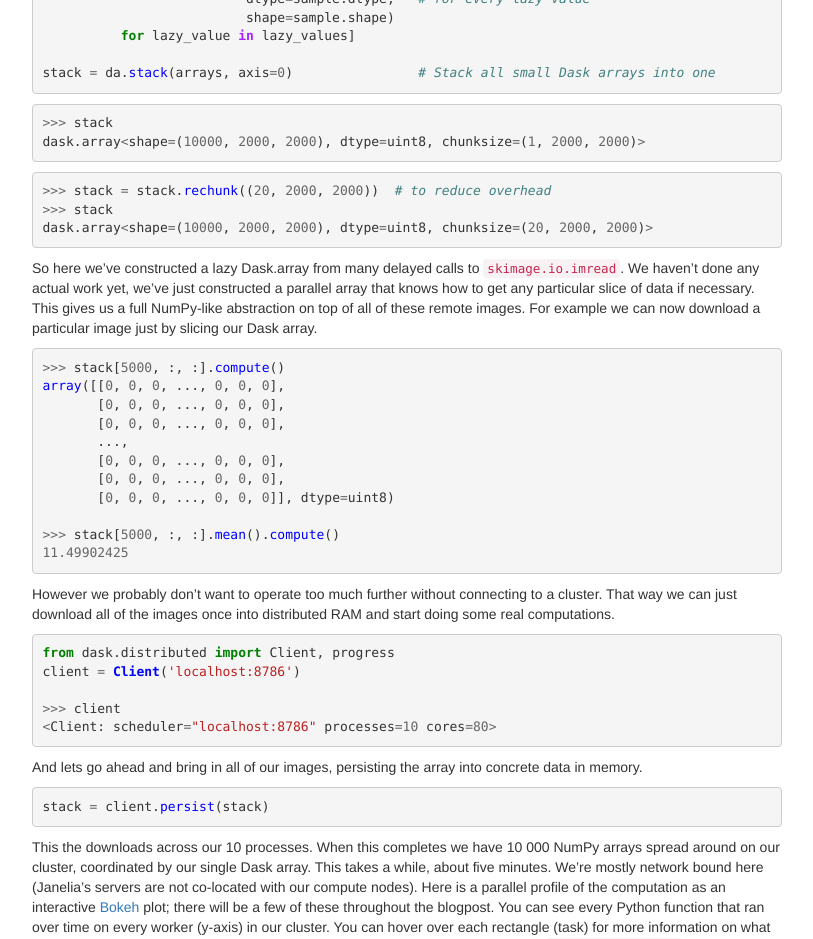
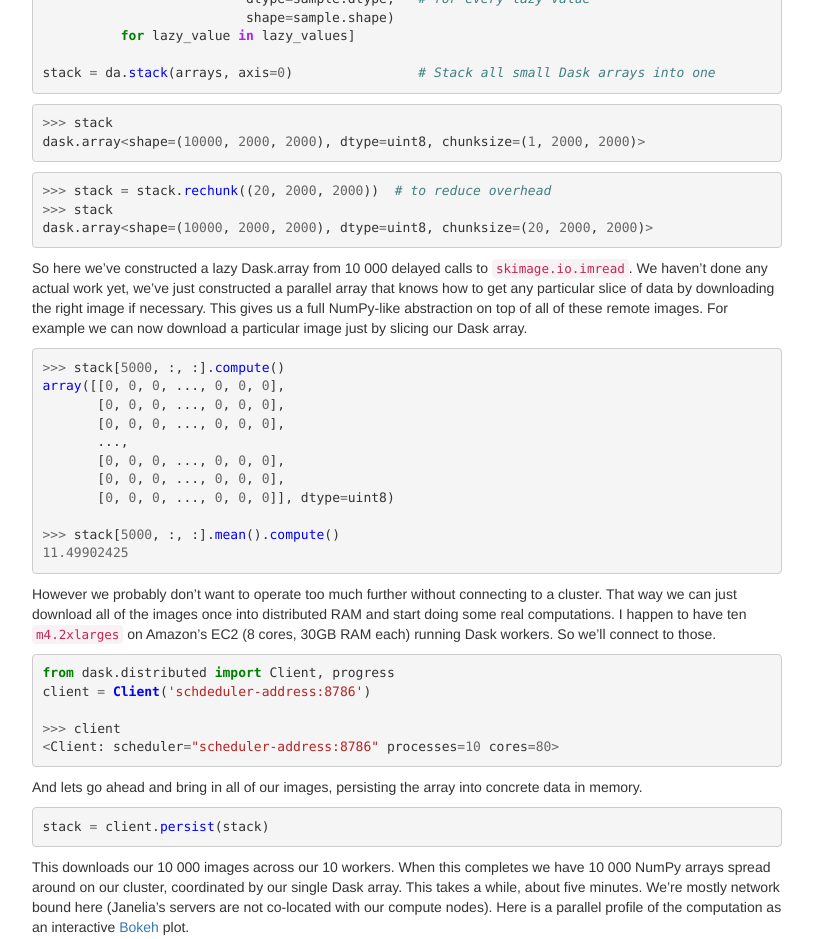
Before and after one commit to besyskymnbk/blog, a Jekyll site: the page built from _posts/work/2016-12-31-dask-images.md, in a window 1280 px wide and 1400 px high, scrolled down 2100 px. Shown: the top 939 px of the window, without its empty margins (233-1046 px from the left). Built offline with Jekyll 4.4.1, drawn with Linux system fonts in a browser that asks for light colours; comment, search, counter and statistics services are not loaded; some of the changed text lies outside the part shown.

Commit message:
small edits to dask images blogpost

````diff
--- a/_posts/work/2016-12-31-dask-images.md
+++ b/_posts/work/2016-12-31-dask-images.md
@@ -116,12 +116,12 @@ dask.array<shape=(10000, 2000, 2000), dtype=uint8, chunksize=(1, 2000, 2000)>
 dask.array<shape=(10000, 2000, 2000), dtype=uint8, chunksize=(20, 2000, 2000)>
 ```
 
-So here we've constructed a lazy Dask.array from many delayed calls to
+So here we've constructed a lazy Dask.array from 10 000 delayed calls to
 `skimage.io.imread`.  We haven't done any actual work yet, we've just
 constructed a parallel array that knows how to get any particular slice of data
-if necessary.  This gives us a full NumPy-like abstraction on top of all of
-these remote images.  For example we can now download a particular image
-just by slicing our Dask array.
+by downloading the right image if necessary.  This gives us a full NumPy-like
+abstraction on top of all of these remote images.  For example we can now
+download a particular image just by slicing our Dask array.
 
 ```python
 >>> stack[5000, :, :].compute()
@@ -139,14 +139,16 @@ array([[0, 0, 0, ..., 0, 0, 0],
 
 However we probably don't want to operate too much further without connecting
 to a cluster.  That way we can just download all of the images once into
-distributed RAM and start doing some real computations.
+distributed RAM and start doing some real computations.  I happen to have ten
+`m4.2xlarges` on Amazon's EC2 (8 cores, 30GB RAM each) running Dask workers.
+So we'll connect to those.
 
 ```python
 from dask.distributed import Client, progress
-client = Client('localhost:8786')
+client = Client('schdeduler-address:8786')
 
 >>> client
-<Client: scheduler="localhost:8786" processes=10 cores=80>
+<Client: scheduler="scheduler-address:8786" processes=10 cores=80>
 ```
 
 And lets go ahead and bring in all of our images, persisting the array into
@@ -156,15 +158,21 @@ concrete data in memory.
 stack = client.persist(stack)
 ```
 
-This the downloads across our 10 processes.  When this completes we have 10 000
-NumPy arrays spread around on our cluster, coordinated by our single Dask
-array.  This takes a while, about five minutes.  We're mostly network bound
-here (Janelia's servers are not co-located with our compute nodes).  Here is a
-parallel profile of the computation as an interactive
-[Bokeh](http://bokeh.pydata.org/en/latest/) plot; there will be a few of these
-throughout the blogpost.  You can see every Python function that ran over time
-on every worker (y-axis) in our cluster.  You can hover over each rectangle
-(task) for more information on what kind of task it was, how long it took,
+This downloads our 10 000 images across our 10 workers.  When this completes we
+have 10 000 NumPy arrays spread around on our cluster, coordinated by our
+single Dask array.  This takes a while, about five minutes.  We're mostly
+network bound here (Janelia's servers are not co-located with our compute
+nodes).  Here is a parallel profile of the computation as an interactive
+[Bokeh](http://bokeh.pydata.org/en/latest/) plot.
+
+There will be a few of these profile plots throughout the blogpost, so you
+might want to familiarize yoursel with them now.  Every horizontal rectangle in
+this plot corresponds to a single Python function running somewhere in our
+cluster over time.  Because we called `skimage.io.imread` 10 000 times there
+are 10 000 purple rectangles.  Their position along the y-axis denotes which of
+the 80 cores in our cluster that they ran on and their position along the
+x-axis denotes their start and stop times.  You can hover over each rectangle
+(function) for more information on what kind of task it was, how long it took,
 etc..  In the image below, purple rectangles are `skimage.io.imread` calls and
 red rectangles are data transfer between workers in our cluster.  Click the
 magnifying glass icons in the upper right of the image to enable zooming tools.
@@ -172,9 +180,10 @@ magnifying glass icons in the upper right of the image to enable zooming tools.
 <iframe src="https://cdn.rawgit.com/mrocklin/e09cad939ff7a85a06f3b387f65dc2fc/raw/fa5e20ca674cf5554aa4cab5141019465ef02ce9/task-stream-image-load.html"
         width="800" height="400"></iframe>
 
-Now our Dask array is based on hundreds of concrete in-memory NumPy arrays
-across the cluster, rather than based on hundreds of lazy scikit-image calls.
-Now we can do all sorts of fun distributed array computations quickly.
+Now that we have persisted our Dask array in memory our data is based on
+hundreds of concrete in-memory NumPy arrays across the cluster, rather than
+based on hundreds of lazy scikit-image calls.  Now we can do all sorts of fun
+distributed array computations more quickly.
 
 For example we can easily see our field of interest move across the frame by
 averaging across time:
````
